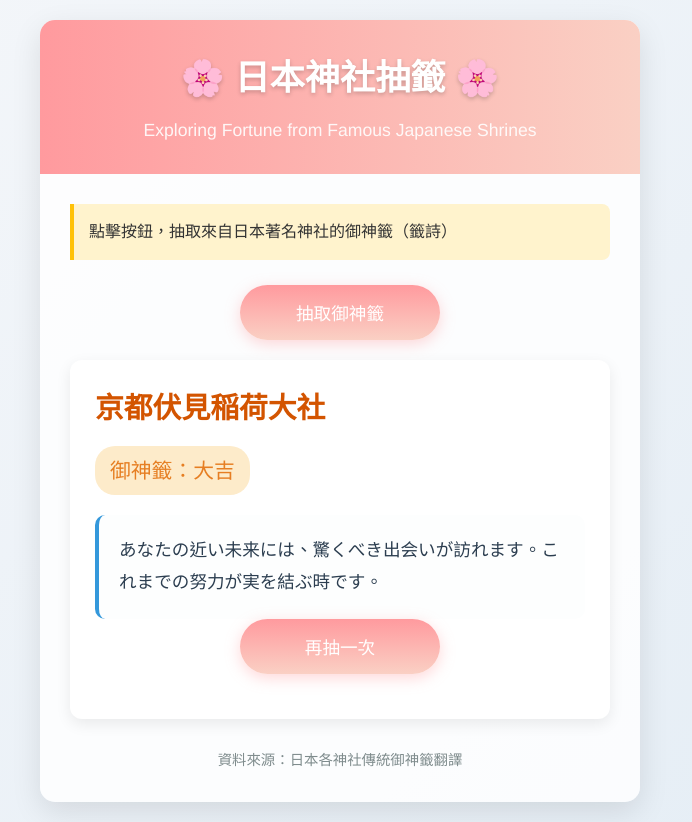
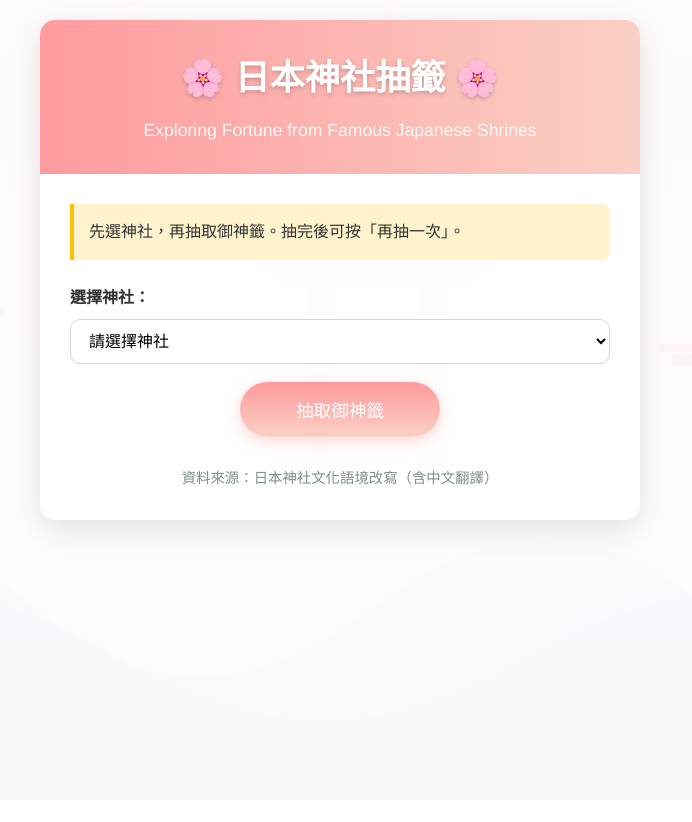
Before and after one commit to andyclaw78644/lottery-page, a plain HTML site: page index.html in a window 1280 px wide. Both pictures are taken after a click on the button "抽取御神籤". Shown: the whole page, without its empty margins (300-992 px from the left). After the commit the page ends 800 px from the top, so only its background shows below. Drawn offline with Linux system fonts and the light colour scheme.

Commit message:
Enhance lottery UX: shrine selector, zh translation, button flow, shrine-themed background

```diff
--- a/index.html
+++ b/index.html
@@ -15,22 +15,28 @@
 
     <main>
       <div class="instruction">
-        <p>點擊按鈕，抽取來自日本著名神社的御神籤（籤詩）</p>
+        <p>先選神社，再抽取御神籤。抽完後可按「再抽一次」。</p>
       </div>
 
-      <button id="drawButton" onclick="drawFortune()">
-        抽取御神籤
-      </button>
+      <div class="selector-wrap">
+        <label for="shrineSelect">選擇神社：</label>
+        <select id="shrineSelect">
+          <option value="">請選擇神社</option>
+        </select>
+      </div>
+
+      <button id="drawButton">抽取御神籤</button>
 
       <div id="result" class="result hidden">
         <div class="shrine-name"></div>
         <div class="fortune-type"></div>
         <div class="fortune-text"></div>
-        <button id="newDraw" onclick="drawFortune()">再抽一次</button>
+        <div class="fortune-translation"></div>
+        <button id="newDraw">再抽一次</button>
       </div>
 
       <div class="credits">
-        <p>資料來源：日本各神社傳統御神籤翻譯</p>
+        <p>資料來源：日本神社文化語境改寫（含中文翻譯）</p>
       </div>
     </main>
   </div>
--- a/scripts.js
+++ b/scripts.js
@@ -1,44 +1,123 @@
 const shrines = [
   {
-    "name": "京都伏見稲荷大社",
-    "prayer": "御神籤：大吉\nあなたの近い未来には、驚くべき出会いが訪れます。これまでの努力が実を結ぶ時です。"
+    name: "京都伏見稻荷大社",
+    fortunes: [
+      {
+        type: "大吉",
+        jp: "あなたの近い未来には、驚くべき出会いが訪れます。これまでの努力が実を結ぶ時です。",
+        zh: "近期會遇到意想不到的好緣分，你一直累積的努力將開始開花結果。"
+      },
+      {
+        type: "中吉",
+        jp: "焦らず歩めば、願いは静かに近づきます。",
+        zh: "只要不急躁地前進，願望會穩穩地靠近你。"
+      }
+    ]
   },
   {
-    "name": "東京塔",
-    "prayer": "御神籤：中吉\nチャンスをつかむ準備が整っています。自信を持って一歩を踏み出してください。"
+    name: "東京淺草寺",
+    fortunes: [
+      {
+        type: "中吉",
+        jp: "恋愛運気が高まっています。素直な気持ちで新しい関係を築いてみてください。",
+        zh: "感情運正在上升，坦率表達自己，會帶來新的好關係。"
+      },
+      {
+        type: "小吉",
+        jp: "言葉を選べば、人との縁が深まります。",
+        zh: "說話多一分體貼，人際關係會更順更深。"
+      }
+    ]
   },
   {
-    "name": "大阪城",
-    "prayer": "御神籤：小吉\nゆっくりと進むことが最善です。急がずに自分のペースを守ってください。"
+    name: "明治神宮",
+    fortunes: [
+      {
+        type: "大吉",
+        jp: "大きなチャンスが訪れます。直感を信じて進むと、良い結果を得られます。",
+        zh: "大機會正在靠近你，相信直覺行動，會拿到漂亮成果。"
+      },
+      {
+        type: "中吉",
+        jp: "今は準備が福を呼ぶ時。土台を整えるほど運が強まります。",
+        zh: "現在是打底的好時機，準備越扎實，運勢越穩。"
+      }
+    ]
   },
   {
-    "name": "浅草寺",
-    "prayer": "御神籤：中吉\n恋愛運気が高まっています。素直な気持ちで新しい関係を築いてみてください。"
+    name: "大阪住吉大社",
+    fortunes: [
+      {
+        type: "小吉",
+        jp: "ゆっくりと進むことが最善です。急がずに自分のペースを守ってください。",
+        zh: "慢慢走反而最好，照自己的節奏前進就會越走越順。"
+      },
+      {
+        type: "吉",
+        jp: "遠回りに見える道こそ、後に最短になります。",
+        zh: "看似繞路的選擇，最後往往是最省力的正解。"
+      }
+    ]
   },
   {
-    "name": "明治神宮",
-    "prayer": "御神籤：大吉\n大きなチャンスが訪れます。直感を信じて進むと、良い結果を得られます。"
+    name: "神田明神",
+    fortunes: [
+      {
+        type: "中吉",
+        jp: "チャンスをつかむ準備が整っています。自信を持って一歩を踏み出してください。",
+        zh: "你已經準備好了，帶著信心跨出一步，就會看見轉機。"
+      },
+      {
+        type: "大吉",
+        jp: "学びと挑戦が財となり、仕事運は大きく開けます。",
+        zh: "學習與嘗試都會變成你的資產，事業運將明顯打開。"
+      }
+    ]
   }
 ];
 
-function drawFortune() {
-  console.log('drawFortune called, shrines length:', shrines.length);
-  const random = Math.floor(Math.random() * shrines.length);
-  const result = shrines[random];
-  console.log('Selected result:', result);
-  const resultEl = document.getElementById("result");
-  resultEl.classList.remove("hidden");
-  resultEl.classList.add("show"); // 添加 show 类来显示
-  document.querySelector(".shrine-name").innerText = result.name;
-  document.querySelector(".fortune-type").innerText = result.prayer.split("\n")[0];
-  document.querySelector(".fortune-text").innerText = result.prayer.split("\n")[1];
-  document.getElementById("newDraw").innerText = "再抽一次";
-  console.log('Fortune rendered:', {
-    name: result.name,
-    type: result.prayer.split("\n")[0],
-    text: result.prayer.split("\n")[1]
+const shrineSelect = document.getElementById("shrineSelect");
+const drawButton = document.getElementById("drawButton");
+const newDrawButton = document.getElementById("newDraw");
+const resultEl = document.getElementById("result");
+
+function initShrineSelector() {
+  shrines.forEach((shrine) => {
+    const option = document.createElement("option");
+    option.value = shrine.name;
+    option.textContent = shrine.name;
+    shrineSelect.appendChild(option);
   });
 }
 
-// Initialize the page
-document.getElementById("drawButton").addEventListener("click", drawFortune);
+function drawFortune() {
+  const selectedShrineName = shrineSelect.value;
+  if (!selectedShrineName) {
+    alert("請先選擇神社，再抽籤。");
+    return;
+  }
+
+  const shrine = shrines.find((s) => s.name === selectedShrineName);
+  if (!shrine || !Array.isArray(shrine.fortunes) || shrine.fortunes.length === 0) {
+    alert("目前此神社尚無可用籤詩，請稍後再試。");
+    return;
+  }
+
+  const random = Math.floor(Math.random() * shrine.fortunes.length);
+  const fortune = shrine.fortunes[random];
+
+  resultEl.classList.remove("hidden");
+  resultEl.classList.add("show");
+
+  document.querySelector(".shrine-name").innerText = `⛩️ ${shrine.name}`;
+  document.querySelector(".fortune-type").innerText = `御神籤：${fortune.type}`;
+  document.querySelector(".fortune-text").innerText = `日文原文：${fortune.jp}`;
+  document.querySelector(".fortune-translation").innerText = `中文翻譯：${fortune.zh}`;
+
+  // 抽完就隱藏主按鈕，只留再抽一次
+  drawButton.classList.add("hidden");
+}
+
+initShrineSelector();
+drawButton.addEventListener("click", drawFortune);
+newDrawButton.addEventListener("click", drawFortune);
--- a/style.css
+++ b/style.css
@@ -7,7 +7,10 @@
 
 body {
   font-family: 'Helvetica Neue', Arial, sans-serif;
-  background: linear-gradient(135deg, #f5f7fa 0%, #e4edf5 100%);
+  background:
+    linear-gradient(rgba(255, 255, 255, 0.78), rgba(255, 255, 255, 0.78)),
+    url("assets/shrine-bg.svg") center/cover fixed no-repeat,
+    linear-gradient(135deg, #f5f7fa 0%, #e4edf5 100%);
   color: #333;
   line-height: 1.6;
   min-height: 100vh;
@@ -43,6 +46,25 @@
 
 main {
   padding: 30px;
+}
+
+.selector-wrap {
+  margin-bottom: 18px;
+}
+
+.selector-wrap label {
+  display: block;
+  font-weight: 600;
+  margin-bottom: 8px;
+}
+
+#shrineSelect {
+  width: 100%;
+  padding: 12px 14px;
+  border: 1px solid #d0d7de;
+  border-radius: 10px;
+  background: #fff;
+  font-size: 1rem;
 }
 
 .instruction {
@@ -117,14 +139,25 @@
 }
 
 .fortune-text {
-  font-size: 1.1rem;
+  font-size: 1.05rem;
   line-height: 1.8;
   color: #2c3e50;
   background: #fdfefe;
-  padding: 20px;
+  padding: 16px;
   border-radius: 10px;
   border-left: 4px solid #3498db;
-  min-height: 80px;
+  min-height: 68px;
+  margin-bottom: 12px;
+}
+
+.fortune-translation {
+  font-size: 1.05rem;
+  line-height: 1.8;
+  color: #3b3b3b;
+  background: #fff8ef;
+  padding: 16px;
+  border-radius: 10px;
+  border-left: 4px solid #f39c12;
 }
 
 .credits {
```
Also changed, not shown: assets/shrine-bg.svg (added).
